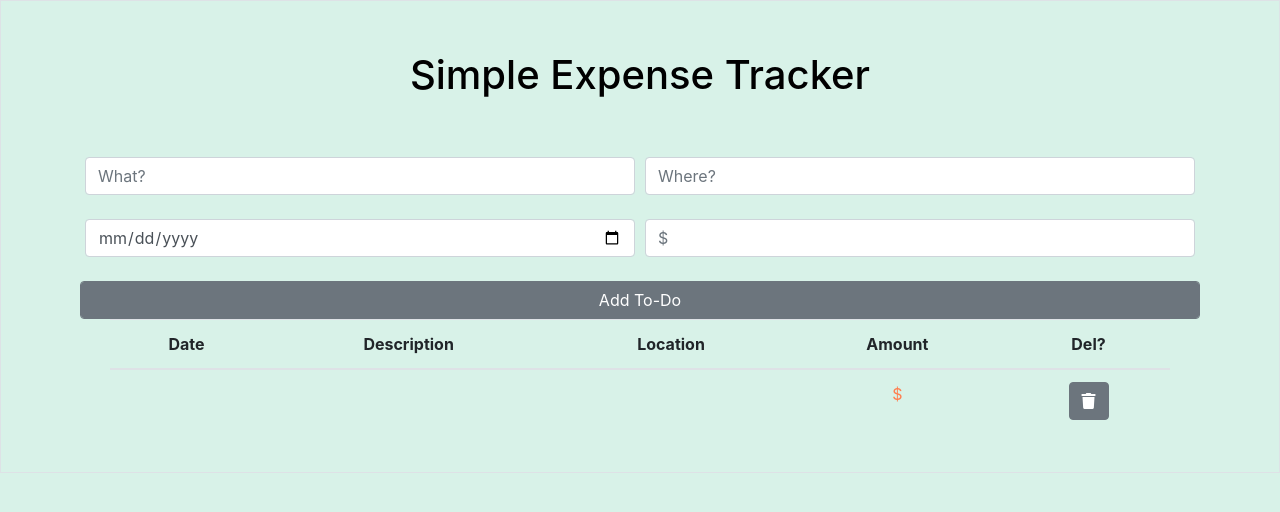
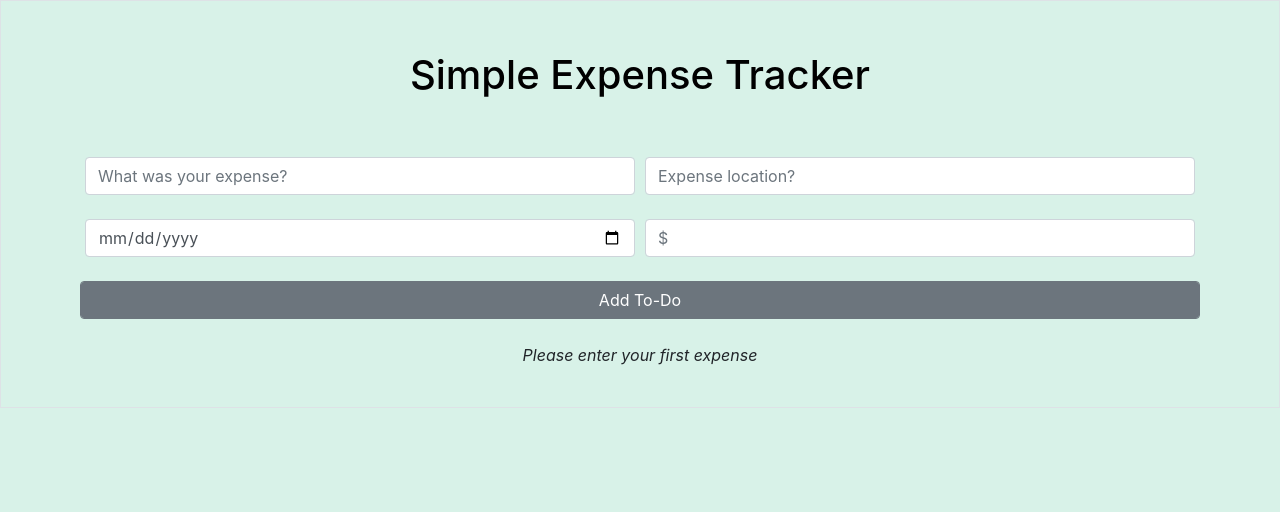
Before and after one commit to btarro/react-expense-tracker, a React (Create React App) app: page / in a window 1280 px wide. Shown: the top 512 px of the page. Built offline with nearby package versions, Linux system fonts and the light colour scheme.

Commit message:
Added state functionality; cleanup

```diff
--- a/src/App.js
+++ b/src/App.js
@@ -11,7 +11,6 @@ class App extends React.Component {
           <Title />
           <UserInput />
           <br></br>
-          {/* <Table /> */}
         </div>
       </div>
     );
--- a/src/components/EmptyTable.js
+++ b/src/components/EmptyTable.js
@@ -4,7 +4,10 @@ class EmptyTable extends React.Component {
   render() {
     return (
       <div>
-        <p>Enter an expense!</p>
+        <br></br>
+        <p>
+          <em>Please enter your first expense</em>
+        </p>
       </div>
     );
   }
--- a/src/components/Row.js
+++ b/src/components/Row.js
@@ -1,7 +1,7 @@
 import React from "react";
-
 class Row extends React.Component {
   render() {
+    console.log(this.state);
     return (
       <tr>
         <td>{this.props.date}</td>
@@ -10,7 +10,7 @@ class Row extends React.Component {
         <td className="amount">${this.props.amount}</td>
         <td>
           <button
-            onClick={(e) => console.log("DELETE ME")}
+            onClick={(e) => console.log(this.props)}
             type="button"
             className="btn btn-secondary"
           >
--- a/src/components/Table.js
+++ b/src/components/Table.js
@@ -4,16 +4,15 @@ import EmptyTable from "./EmptyTable";
 
 class Table extends React.Component {
   render() {
-    const expenseData = this.props.data;
-    console.log(this.props);
+    const EXPENSEDATA = this.props.data;
 
-    // if (Object.keys(expenseData[0]).length === 0) {
-    //   return <EmptyTable />;
-    // }
+    if (EXPENSEDATA.length === 0) {
+      return <EmptyTable />;
+    }
 
-    const newRow = expenseData.map((item) => (
+    const newRow = EXPENSEDATA.map((item) => (
       <Row
-        key={item.id}
+        key={item.index}
         date={item.date}
         desc={item.desc}
         loc={item.loc}
--- a/src/components/UserInput.js
+++ b/src/components/UserInput.js
@@ -4,35 +4,43 @@ import Table from "./Table";
 class UserInput extends React.Component {
   constructor(props) {
     super(props);
-    this.state = { tableData: [{}] };
-    //this.state = {};
+    this.state = { tableData: [] };
 
     this.gatherInput = this.gatherInput.bind(this);
     this.injectData = this.injectData.bind(this);
   }
 
   gatherInput() {
-    let desc = document.getElementById("desc").value;
-    let loc = document.getElementById("loc").value;
-    let date = document.getElementById("date").value;
-    let amount = document.getElementById("amount").value;
+    const DESC = document.getElementById("desc").value;
+    const LOC = document.getElementById("loc").value;
+    const DATE = document.getElementById("date").value;
+    const AMOUNT = document.getElementById("amount").value;
 
     const newData = {
-      //id: "1",
-      desc: desc,
-      loc: loc,
-      date: date,
-      amount: amount,
+      desc: DESC,
+      loc: LOC,
+      date: DATE,
+      amount: AMOUNT,
     };
 
     this.injectData(newData);
-    console.log(newData);
+    this.inputCleanup();
   }
 
   injectData(newData) {
     this.setState((prevState) => ({
       tableData: [...this.state.tableData, newData],
     }));
+  }
+
+  inputCleanup() {
+    document.querySelectorAll(".form-control").forEach((formField) => {
+      formField.value = "";
+    });
+  }
+
+  removeData(props) {
+    console.log("CALL INTO PARENT TEST");
   }
 
   render() {
@@ -44,7 +52,7 @@ class UserInput extends React.Component {
               id="desc"
               type="text"
               className="form-control"
-              placeholder="What?"
+              placeholder="What was your expense?"
             ></input>
           </div>
           <div className="col">
@@ -52,7 +60,7 @@ class UserInput extends React.Component {
               id="loc"
               type="text"
               className="form-control"
-              placeholder="Where?"
+              placeholder="Expense location?"
             ></input>
           </div>
         </div>
```
Also changed, not shown: 1 other file (tests, documents, lock files or other folders).
